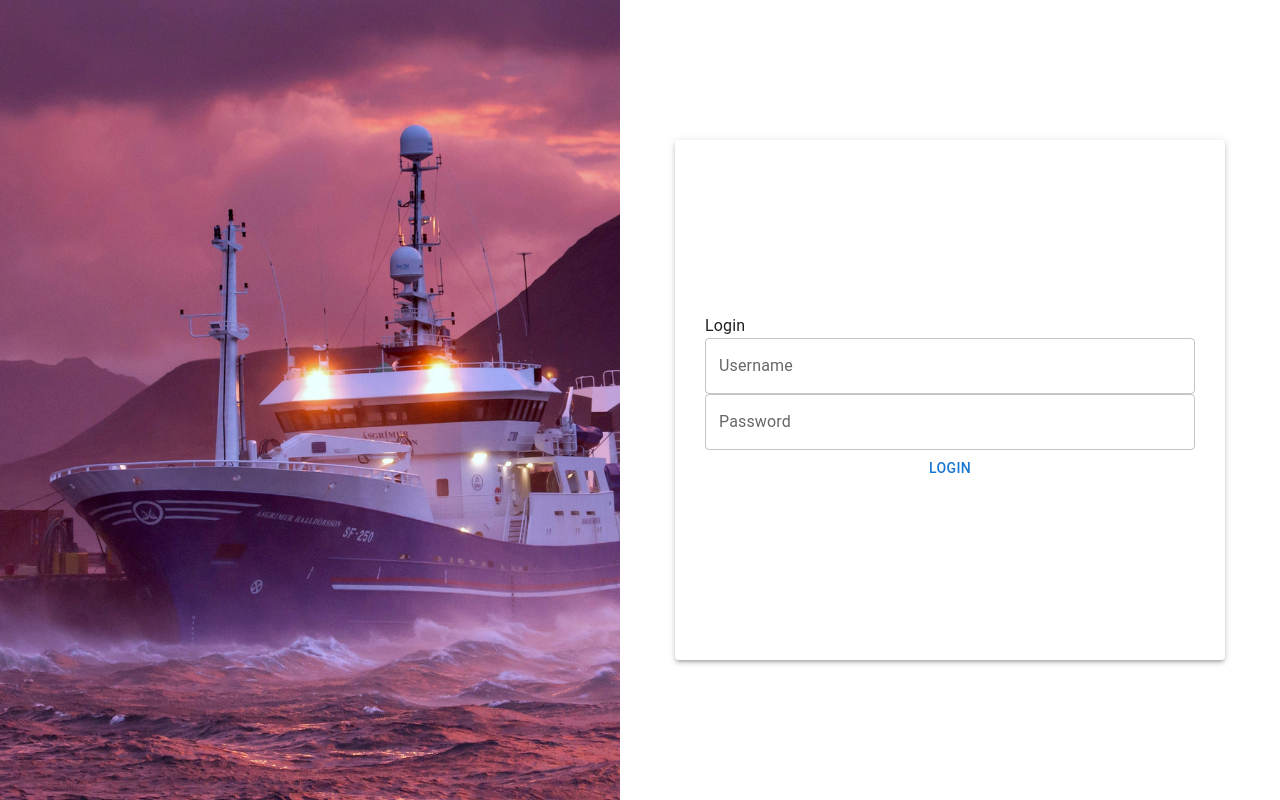
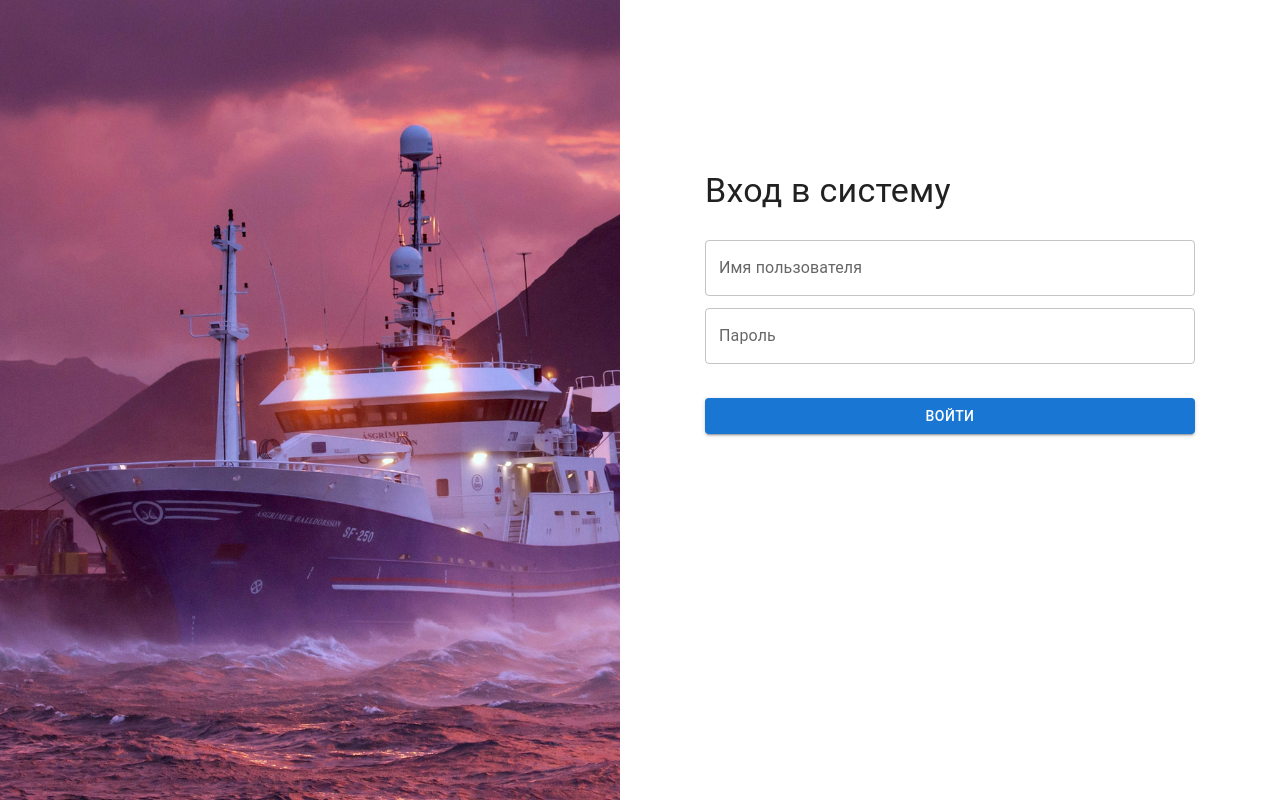
Before and after one commit to NikVAx/monitor-frontend, a React (Vite) app: page /login in a window 1280 px wide. Built offline with nearby package versions, Linux system fonts and the light colour scheme.

Commit message:
Fix login page

```diff
--- a/src/pages/loginPage/loginPage.module.css
+++ b/src/pages/loginPage/loginPage.module.css
@@ -22,7 +22,7 @@
 .formContent {
     display: flex;
     flex-direction: column;
-    justify-content: center;
+    justify-content: flex-start;
     padding: 30px;
     width: 490px;
     height: 460px;
--- a/src/pages/loginPage/loginPage.tsx
+++ b/src/pages/loginPage/loginPage.tsx
@@ -15,24 +15,26 @@ export function LoginPage() {
     <div className={s.container}>
       <div className={s.bgImage}></div>
       <div className={s.formContainer}>
-        <Paper elevation={3} className={s.formContent}>
-          <Typography>
-            Login
+        <Paper elevation={0} className={s.formContent}>
+          <Typography variant="h4" marginBottom="20px">
+            Вход в систему
           </Typography>
 
           <TextField
             id="outlined-required"
-            label="Username"
+            label="Имя пользователя"
             defaultValue=""
             autoComplete="off"
             value={username}
+            margin="dense"
             onChange={(event: React.ChangeEvent<HTMLInputElement>) => {
               setUsername(event.target.value);
             }}
           />
           <TextField
+            margin="dense"
             id="outlined-password-input"
-            label="Password"
+            label="Пароль"
             type="password"
             autoComplete="new-password"
             value={password}
@@ -40,7 +42,7 @@ export function LoginPage() {
               setPassword(event.target.value);
             }}
           />
-          <Button variant="text" onClick={
+          <Button variant="contained" sx={{marginTop: "30px"}} onClick={
             () => {
               const loginResult = AuthService.login(username, password);
 
@@ -48,9 +50,8 @@ export function LoginPage() {
                 navigate("/")
               }
             }
-
           }>
-              Login
+              Войти
           </Button>
         </Paper>
       </div>
```
